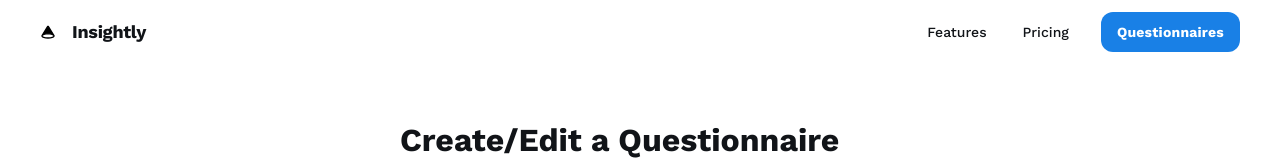
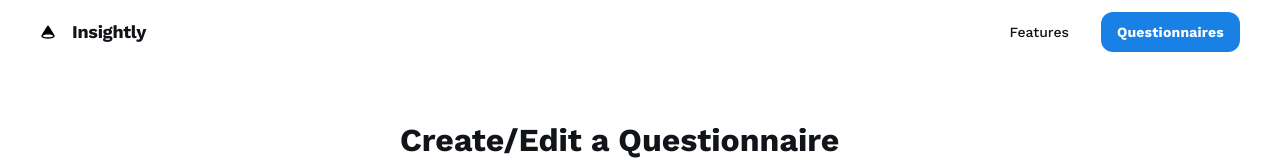
Before and after one commit to dexterbrian/insightly-next-app, a Next.js app: page /questionnaires/create in a window 1280 px wide. Shown: the top 160 px of the page. Built offline with nearby package versions, Linux system fonts and the light colour scheme.

Commit message:
Updated NavBar

```diff
--- a/app/components/NavBar.jsx
+++ b/app/components/NavBar.jsx
@@ -23,8 +23,7 @@ export default function NavBar() {
                 </div>
                 <div className="flex flex-1 justify-end gap-8">
                 <div className="flex items-center gap-9">
-                    <a className="text-[#111418] dark:text-white text-sm font-medium leading-normal" href="#">Features</a>
-                    <a className="text-[#111418] dark:text-white text-sm font-medium leading-normal" href="#">Pricing</a>
+                    <a className="text-[#111418] dark:text-white text-sm font-medium leading-normal" href="#how-it-works">Features</a>
                 </div>
                 <button
                     className="flex min-w-[84px] max-w-[480px] cursor-pointer items-center justify-center overflow-hidden rounded-xl h-10 px-4 bg-[#1980e6] text-white text-sm font-bold leading-normal tracking-[0.015em]"
```
